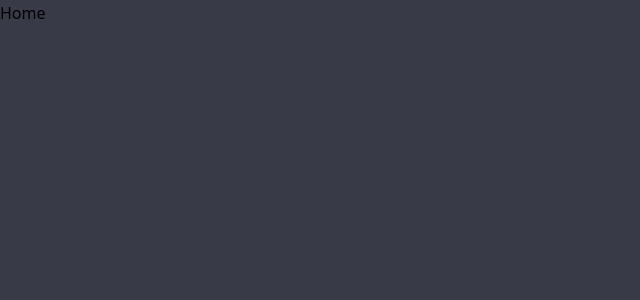
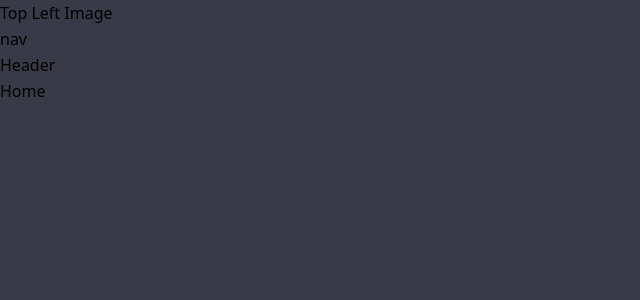
Before and after one commit to erickdc7/react-portfolio-2, a Next.js app: page / in a window 1280 px wide. Shown: the top 300 px of the page, without its empty margins (0-640 px from the left). Built offline with nearby package versions, Linux system fonts and the light colour scheme.

Commit message:
add layout

```diff
--- a/pages/_app.js
+++ b/pages/_app.js
@@ -4,7 +4,11 @@ import '../styles/globals.css';
 import Layout from '../components/Layout';
 
 function MyApp({ Component, pageProps }) {
-  return <Component {...pageProps} />;
+  return (
+    <Layout>
+      <Component {...pageProps} />
+    </Layout>
+  );
 }
 
 export default MyApp;
```
